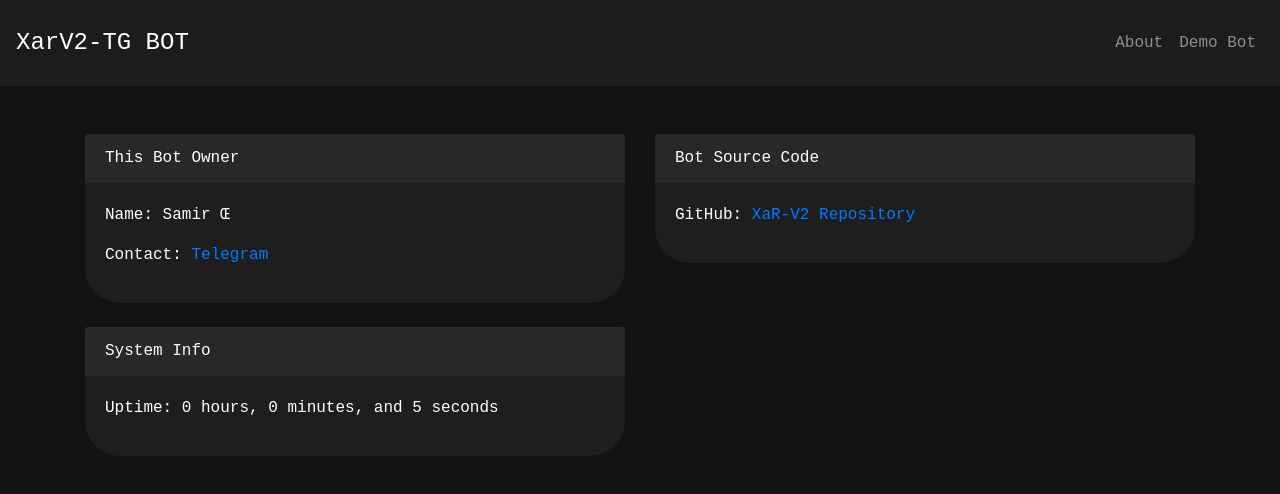
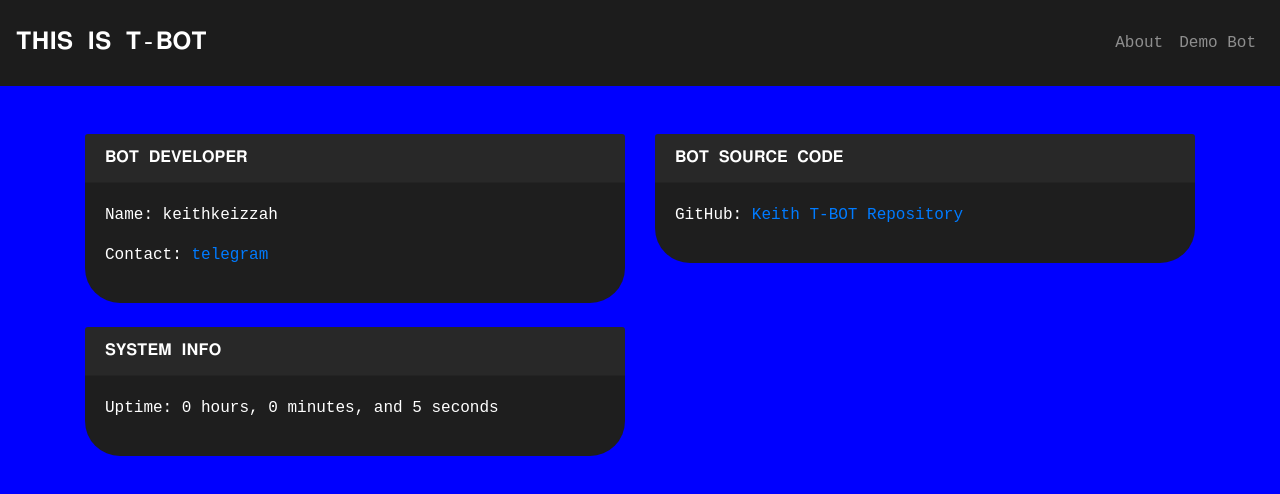
Before and after one commit to DeeCeeXxx/T-BOT, a website: page public/index.html in a window 1280 px wide. Drawn offline with nearby package versions, Linux system fonts and the light colour scheme.

Commit message:
⊂(●ᆺ●)⊃

```diff
--- a/public/index.html
+++ b/public/index.html
@@ -3,11 +3,11 @@
 <head>
     <meta charset="UTF-8">
     <meta name="viewport" content="width=device-width, initial-scale=1.0">
-    <title>XAR-V2</title>
+    <title>T-BOT</title>
     <link href="https://stackpath.bootstrapcdn.com/bootstrap/4.5.2/css/bootstrap.min.css" rel="stylesheet">
     <style>
         body {
-            background-color: #121212;
+            background-color: blue;
             color: #ffffff;
         }
         .navbar, .footer {
@@ -41,7 +41,7 @@
 </head>
 <body>
     <nav class="navbar navbar-expand-lg navbar-dark">
-        <a class="navbar-brand" href="#">XarV2-TG BOT</a>
+        <a class="navbar-brand" href="#">𝐓𝐇𝐈𝐒 𝐈𝐒 𝐓-𝐁𝐎𝐓</a>
         <button class="navbar-toggler" type="button" data-toggle="collapse" data-target="#navbarNav" aria-controls="navbarNav" aria-expanded="false" aria-label="Toggle navigation">
             <span class="navbar-toggler-icon"></span>
         </button>
@@ -51,7 +51,7 @@
                     <a class="nav-link" href="#" data-toggle="modal" data-target="#aboutModal">About</a>
                 </li>
                 <li class="nav-item">
-                    <a class="nav-link" href="https://t.me/XarV2DemoBot" target="_blank">Demo Bot</a>
+                    <a class="nav-link" href="https://t.me/keithtechmd_bot" target="_blank">Demo Bot</a>
                 </li>
             </ul>
         </div>
@@ -60,24 +60,24 @@
         <div class="row">
             <div class="col-lg-6 mb-4">
                 <div class="card">
-                    <div class="card-header">This Bot Owner</div>
+                    <div class="card-header">𝐁𝐎𝐓 𝐃𝐄𝐕𝐄𝐋𝐎𝐏𝐄𝐑</div>
                     <div class="card-body">
-                        <p>Name: Samir Œ</p>
-                        <p>Contact: <a href="https://t.me/Samir_OE" target="_blank">Telegram</a></p>
+                        <p>Name: keithkeizzah</p>
+                        <p>Contact: <a href="https://t.me/keithkeizzah" target="_blank">telegram</a></p>
                     </div>
                 </div>
             </div>
             <div class="col-lg-6 mb-4">
                 <div class="card">
-                    <div class="card-header">Bot Source Code</div>
+                    <div class="card-header">𝐁𝐎𝐓 𝐒𝐎𝐔𝐑𝐂𝐄 𝐂𝐎𝐃𝐄</div>
                     <div class="card-body">
-                        <p>GitHub: <a href="https://github.com/samirxpikachuio/XaR-V2" target="_blank">XaR-V2 Repository</a></p>
+                        <p>GitHub: <a href="https://github.com/keithkeizzah/T-BOT" target="_blank">Keith T-BOT Repository</a></p>
                     </div>
                 </div>
             </div>
             <div class="col-lg-6 mb-4">
                 <div class="card">
-                    <div class="card-header">System Info</div>
+                    <div class="card-header">𝐒𝐘𝐒𝐓𝐄𝐌 𝐈𝐍𝐅𝐎</div>
                     <div class="card-body">
                         <p>Uptime: <span id="uptime">Loading...</span></p>
                     </div>
@@ -91,14 +91,14 @@
         <div class="modal-dialog">
             <div class="modal-content" style="background-color: #1e1e1e; color: #ffffff;">
                 <div class="modal-header">
-                    <h5 class="modal-title" id="aboutModalLabel">About XarV2-TG BOT</h5>
+                    <h5 class="modal-title" id="aboutModalLabel">About T- BOT</h5>
                     <button type="button" class="close" data-dismiss="modal" aria-label="Close">
                         <span aria-hidden="true" style="color: #ffffff;">&times;</span>
                     </button>
                 </div>
                 <div class="modal-body">
-                    <p>XarV2-TG BOT is a versatile and powerful Telegram bot designed to provide various functionalities and services. Developed by Samir Œ, the bot offers seamless integration with Telegram and various other platforms.</p>
-                    <p>For more information, contact the developer via <a href="https://t.me/Samir_OE" target="_blank">Telegram</a>.</p>
+                    <p>Alpha md bot is a versatile and powerful Whatsapp bot designed to provide various functionalities and services. Developed by keithkeizzah, the bot offers seamless integration with Whatsapp and various other platforms.</p>
+                    <p>For more information, contact the developer via <a href="https://t.me/keithkeizzah" target="_blank">Telegram</a>.</p>
                 </div>
                 <div class="modal-footer">
                     <button type="button" class="btn btn-secondary" data-dismiss="modal">Close</button>
```
